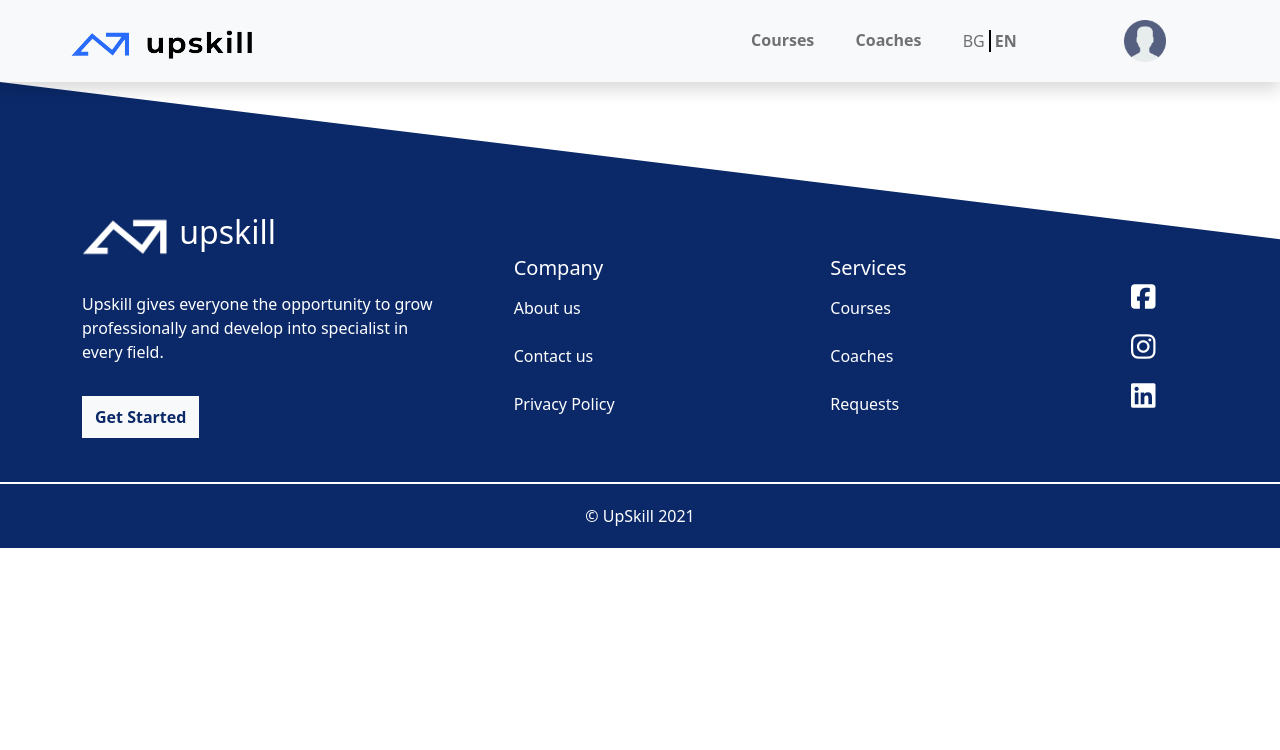
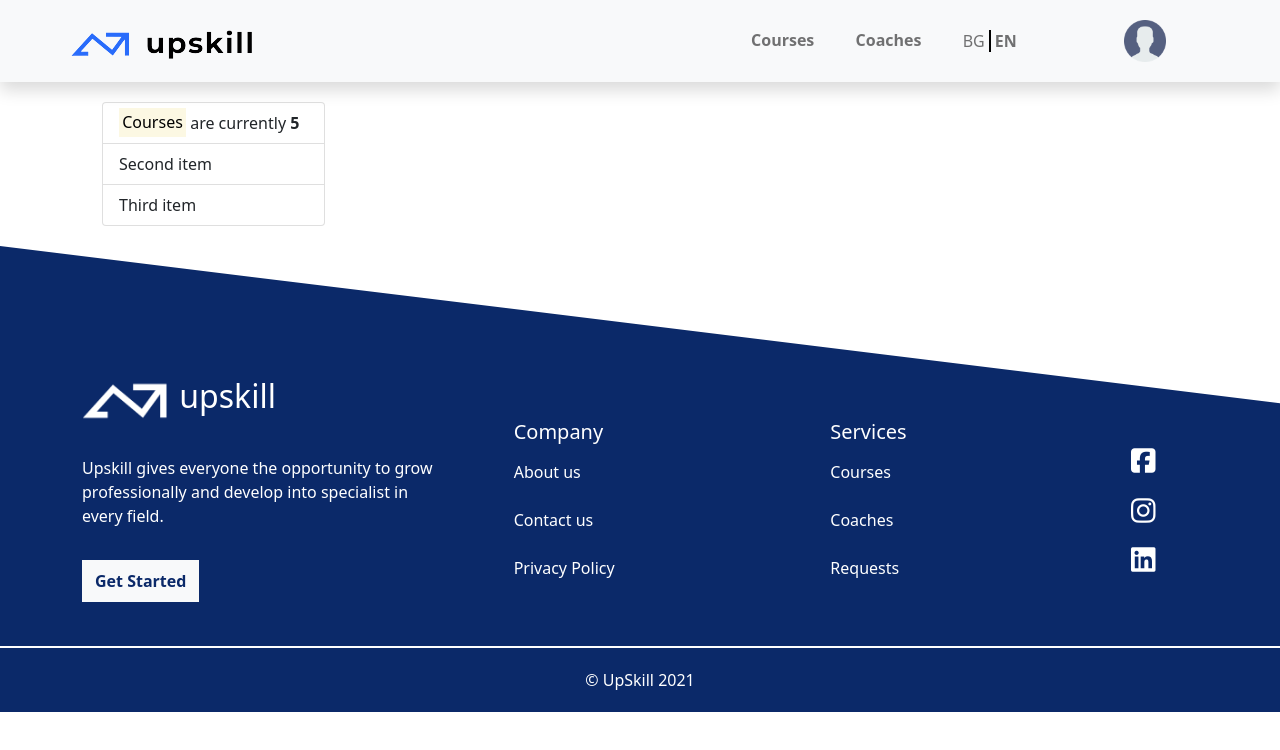
Before and after one commit to StoyanShopov/UpSkill, a React (Create React App) app in the folder Web/UpSkill.Web/ClientApp/: page /Admin in a window 1280 px wide. Shown: the top 750 px of the page. Built offline with nearby package versions, Linux system fonts and the light colour scheme.

Commit message:
Show number of courses in /Admin

```diff
--- a/Web/UpSkill.Web/ClientApp/src/App.js
+++ b/Web/UpSkill.Web/ClientApp/src/App.js
@@ -8,6 +8,7 @@ import Home from './components/Home';
 import Courses from './components/Courses/Courses';
 import Coaches from './components/Coaches/Coaches';
 import Layout from './components/Shared/Layout';
+import Admin from './components/Admin/Admin';
 
 import IdentityContext from './Context/IdentityContext';
 
@@ -22,6 +23,7 @@ function App() {
         <Route exact path='/' component={Home}/>
         <Route exact path='/Courses' component={Courses}/>
         <Route exact path='/Coaches' component={Coaches}/>
+        <Route exact path='/Admin' component={Admin}/>
         {/* <AuthorizeRoute path='/fetch-data' component={FetchData} /> */}
       </Layout>
 
--- /dev/null
+++ b/Web/UpSkill.Web/ClientApp/src/components/Admin/Admin.js
@@ -0,0 +1,18 @@
+import { useState, useEffect } from "react";
+import EmployeeRow from "../EmployeesPositionCard/EmployeeRow/EmployeeRow";
+import { getCourses } from "../../services/courseService";
+import Courses from "./Courses/Courses";
+import CoursesCatalog from "../Courses/CoursesCatalog/CoursesCatalog";
+
+export default function Admin() {
+  return (
+
+      <ul className="list-group">
+        <li className="list-group-item"><Courses /></li>
+        <li className="list-group-item">Second item</li>
+        <li className="list-group-item">Third item</li>
+      </ul>
+
+
+  );
+}
--- /dev/null
+++ b/Web/UpSkill.Web/ClientApp/src/components/Admin/Courses/Courses.css
@@ -0,0 +1,8 @@
+.bold-element {
+    font-weight: bold;
+}
+
+.list-group {
+    margin: 20px;
+    width: 20%;
+}
--- /dev/null
+++ b/Web/UpSkill.Web/ClientApp/src/components/Admin/Courses/Courses.js
@@ -0,0 +1,22 @@
+import { useState, useEffect } from "react";
+import { getCourses } from "../../../services/courseService";
+import './Courses.css'
+
+export default function Courses() {
+  const [courses, setCourses] = useState([]);
+
+  useEffect(() => {
+    getCourses(0).then((courses) => {
+      setCourses(courses);
+    });
+  }, []);
+
+  return (
+    <div>
+      <div>
+        <mark>Courses</mark> are currently <span className='bold-element'>{courses.length}</span>
+      </div>
+
+    </div>
+  );
+}
```
